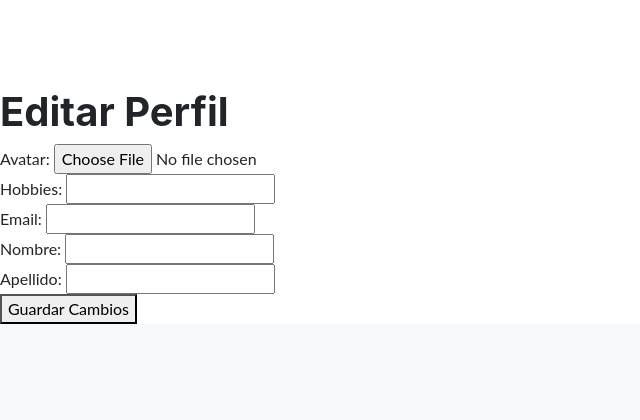
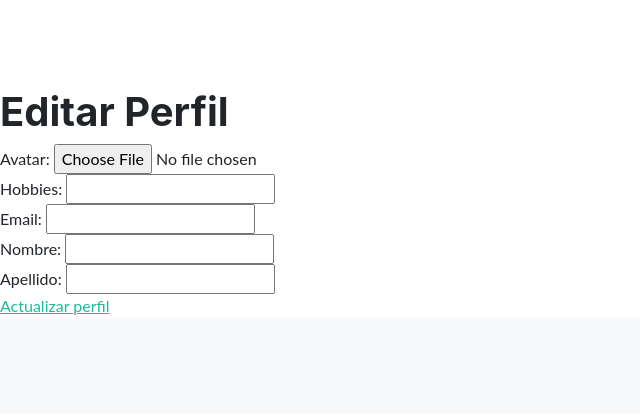
Before and after one commit to yanigarropoli/GARROPOLI_YANINA-ENTREGA3, a Django app: template usuarios/templates/usuarios/editar_perfil.html in a window 1280 px wide. Shown: the part 1388-1808 px from the top of the page, without its empty margins (0-640 px from the left). After the commit the page ends 1703 px from the top, so only its background shows below. Run offline with Django 5.2, Linux system fonts and the light colour scheme; the template is opened without the code that fills it: values that come from a table or form of the project are taken from there, others are empty; some libraries are stand-ins or nearby versions.

Commit message:
Ultimo cambio

```diff
--- a/usuarios/templates/usuarios/editar_perfil.html
+++ b/usuarios/templates/usuarios/editar_perfil.html
@@ -11,6 +11,7 @@
 <form method="POST" enctype="multipart/form-data">
     {% csrf_token %}
     {{ form }}
-    <button type="submit">Guardar Cambios</button>
+
+    <a href="{% url 'perfil' %}">Actualizar perfil</a>
 </form>
 {% endblock contenido  %}
--- a/usuarios/templates/usuarios/perfil.html
+++ b/usuarios/templates/usuarios/perfil.html
@@ -12,11 +12,13 @@
 <p><strong>Apellido:</strong> {{ user.last_name }}</p>
 
 <p><strong>Email:</strong> {{ user.email}}</p>
-
+{% if request.user.infoextra.avatar %}
 <img src="{{ user.infoextra.avatar.url }}" alt="Avatar" width="100">
+{% endif %}
 
 
 <p><strong>Hobbies:</strong> {{ user.infoextra.hobbies }}</p>
+
 
 <a href="{% url 'editar_perfil' %}">Editar perfil</a>
 
--- a/usuarios/views.py
+++ b/usuarios/views.py
@@ -64,6 +64,8 @@ def editar_perfil(request):
 
             form.save()
 
+            return redirect('perfil')
+
 
     else:
         form= NuestroUserChangeForm(instance=request.user, initial={'avatar': info_extra.avatar,'hobbies': info_extra.hobbies})
```
